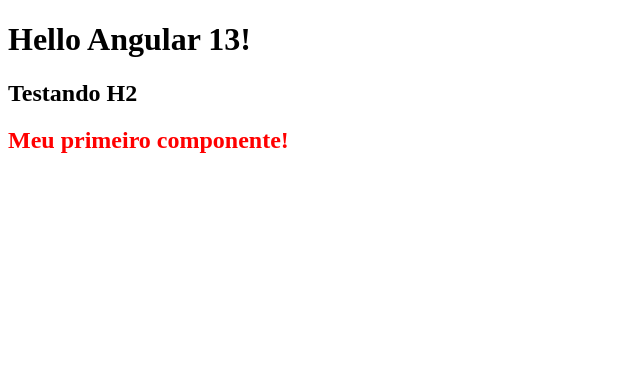
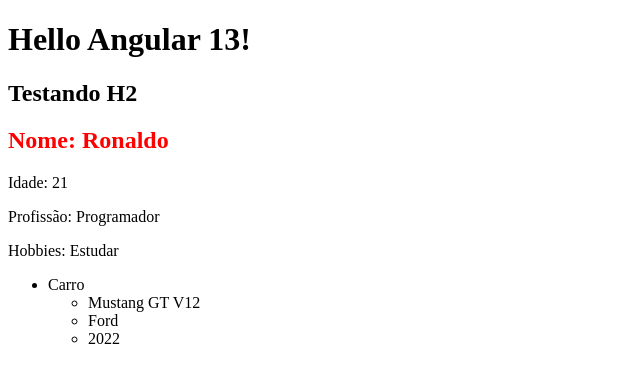
Before and after one commit to ronaldovctor/Angular13-MatheusBattist, an Angular app: page / in a window 1280 px wide. Shown: the top 382 px of the page, without its empty margins (0-640 px from the left). Built offline with nearby package versions, Linux system fonts and the light colour scheme.

Commit message:
Interpolacao

```diff
--- a/src/app/components/first-component/first-component.component.html
+++ b/src/app/components/first-component/first-component.component.html
@@ -1 +1,19 @@
-<h2>Meu primeiro componente!</h2>
+<h2>Nome: {{ name }}</h2>
+<p>Idade: {{ age }}</p>
+<p>Profissão: {{ job }}</p>
+<p>Hobbies: {{ hobbies[2] }}</p>
+<ul>
+   <li>Carro
+      <ul>
+         <li>
+            {{ car.name }}
+         </li>
+         <li>
+            {{ car.brand }}
+         </li>
+         <li>
+            {{ car.year }}
+         </li>
+      </ul>
+   </li>
+</ul>
--- a/src/app/components/first-component/first-component.component.ts
+++ b/src/app/components/first-component/first-component.component.ts
@@ -6,6 +6,15 @@
   styleUrls: ['./first-component.component.css']
 })
 export class FirstComponentComponent implements OnInit {
+  name: string = 'Ronaldo'
+  age: number = 21
+  job: string = 'Programador'
+  hobbies: string[] = ['Correr', 'Jogar', 'Estudar']
+  car = {
+    name: 'Mustang GT V12',
+    brand: 'Ford',
+    year: 2022
+  }
 
   constructor() { }
 
```
